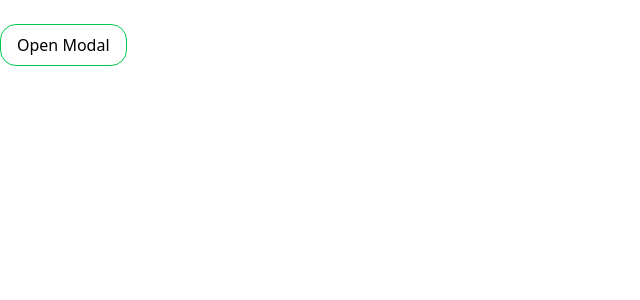
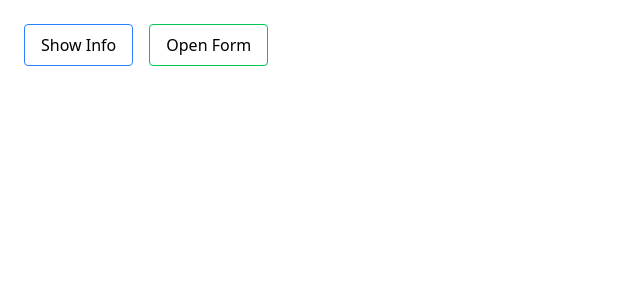
Before and after one commit to kartikdhomne/MC-Accordion, a React (Vite) app: page / in a window 1280 px wide. Shown: the top 300 px of the page, without its empty margins (0-640 px from the left). Built offline with nearby package versions, Linux system fonts and the light colour scheme.

Commit message:
"Reusable Dashboard Modal"

```diff
--- a/src/App.jsx
+++ b/src/App.jsx
@@ -4,12 +4,13 @@
 // import Calculator from "./Calculator/Calculator";
 // import Timer from "./Countdown-Stopwatch/Timer";
 // import TimerTest from "./Countdown-Stopwatch/TimerTest";
-import Modal from "./Modal/SimpleModal";
+// import Modal from "./Modal/SimpleModal";
+import Dashboard from "./Reusable-Modal/Dashboard";
 
 function App() {
   return (
     <>
-      <Modal />
+      <Dashboard />
     </>
   );
 }
--- a/src/Modal/SimpleModal.jsx
+++ b/src/Modal/SimpleModal.jsx
@@ -19,8 +19,8 @@ const Modal = () => {
         Open Modal
       </button>
       {open && (
-        <div className="fixed left-[50%] top-[50%] transform -translate-x-1/2 -translate-y-1/2">
-          <div className="border-1 border-red-600 p-10">
+        <div className="fixed  bg-black left-[50%] top-[50%] transform -translate-x-1/2 -translate-y-1/2">
+          <div className="border-1 border-red-600 p-10 bg-white">
             <p>
               Lorem, ipsum dolor sit amet consectetur adipisicing elit.
               Quibusdam ad autem sed quis doloremque perspiciatis nemo optio
--- /dev/null
+++ b/src/Reusable-Modal/Dashboard.jsx
@@ -0,0 +1,47 @@
+import React, { useState } from "react";
+import ReusableModal from "./Reusable-Modal";
+
+export default function Dashboard() {
+  const [infoOpen, setInfoOpen] = useState(false);
+  const [formOpen, setFormOpen] = useState(false);
+
+  return (
+    <div className="p-6 space-x-4">
+      {/* Info Modal */}
+      <button
+        className="border border-blue-500 rounded px-4 py-2"
+        onClick={() => setInfoOpen(true)}
+      >
+        Show Info
+      </button>
+      <ReusableModal open={infoOpen} onClose={() => setInfoOpen(false)}>
+        <h2 className="text-xl font-bold mb-2">Information</h2>
+        <p>This is a reusable info modal</p>
+      </ReusableModal>
+
+      {/* Form Modal */}
+      <button
+        className="border border-green-500 rounded px-4 py-2"
+        onClick={() => setFormOpen(true)}
+      >
+        Open Form
+      </button>
+      <ReusableModal open={formOpen} onClose={() => setFormOpen(false)}>
+        <h2 className="text-xl font-bold mb-2">Edit Profile</h2>
+        <form className="space-y-3">
+          <input
+            type="text"
+            placeholder="Enter your name"
+            className="w-full border px-3 py-2 rounded"
+          />
+          <button
+            type="submit"
+            className="bg-green-500 text-white px-4 py-2 rounded hover:bg-green-600"
+          >
+            Save
+          </button>
+        </form>
+      </ReusableModal>
+    </div>
+  );
+}
--- /dev/null
+++ b/src/Reusable-Modal/Reusable-Modal.jsx
@@ -0,0 +1,28 @@
+import React from "react";
+
+const ReusableModal = ({ open, onClose, children }) => {
+  if (!open) return null;
+
+  return (
+    <div
+      className="fixed inset-0 flex items-center justify-center bg-black bg-opacity-50"
+      onClick={onClose}
+    >
+      <div
+        className="w-[50%] bg-white p-8 rounded-2xl shadow-lg border-2 border-amber-400"
+        onClick={(e) => e.stopPropagation()}
+      >
+        {children}
+
+        <button
+          onClick={onClose}
+          className="mt-4 border border-yellow-500 rounded-2xl py-2 px-4 cursor-pointer"
+        >
+          Close
+        </button>
+      </div>
+    </div>
+  );
+};
+
+export default ReusableModal;
```
